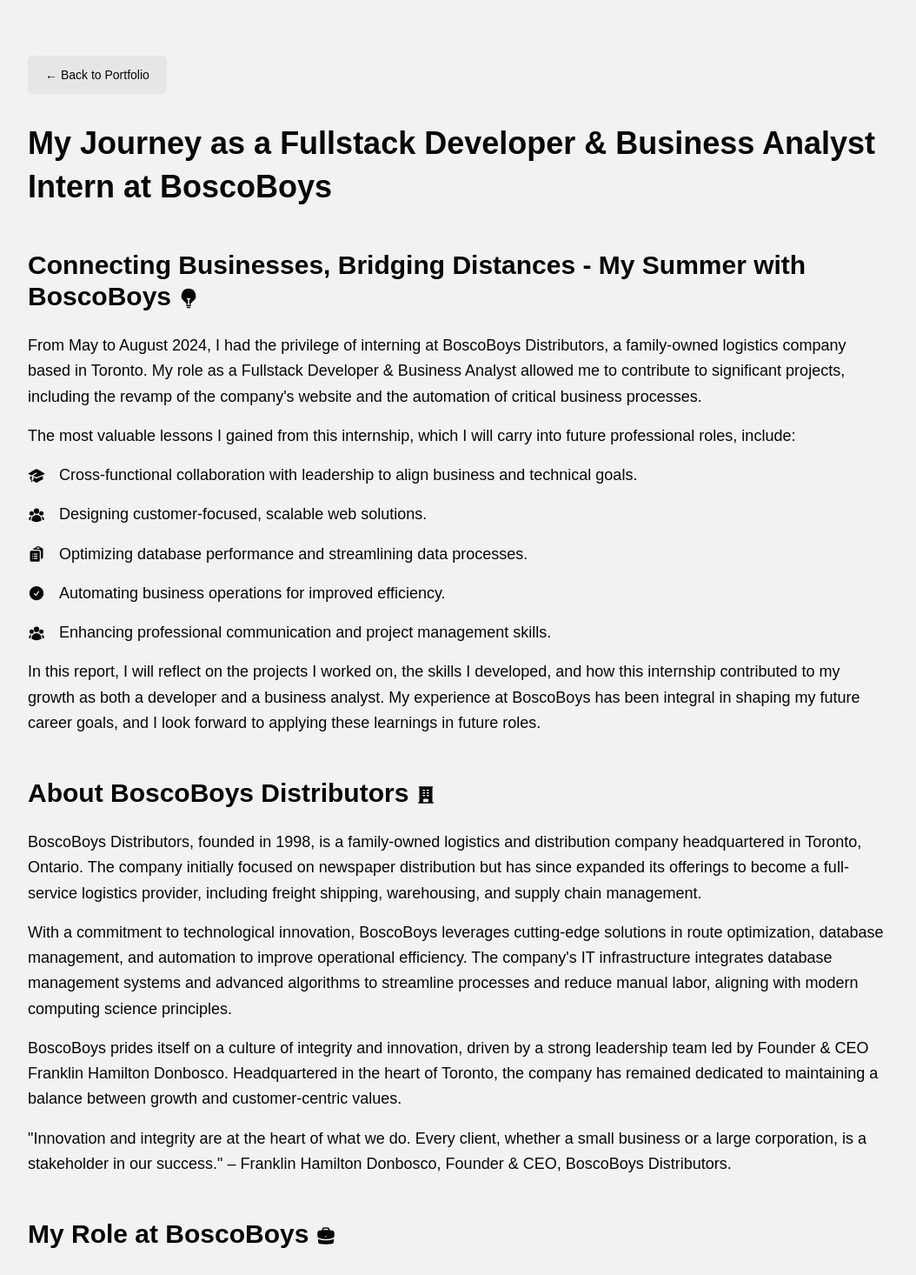
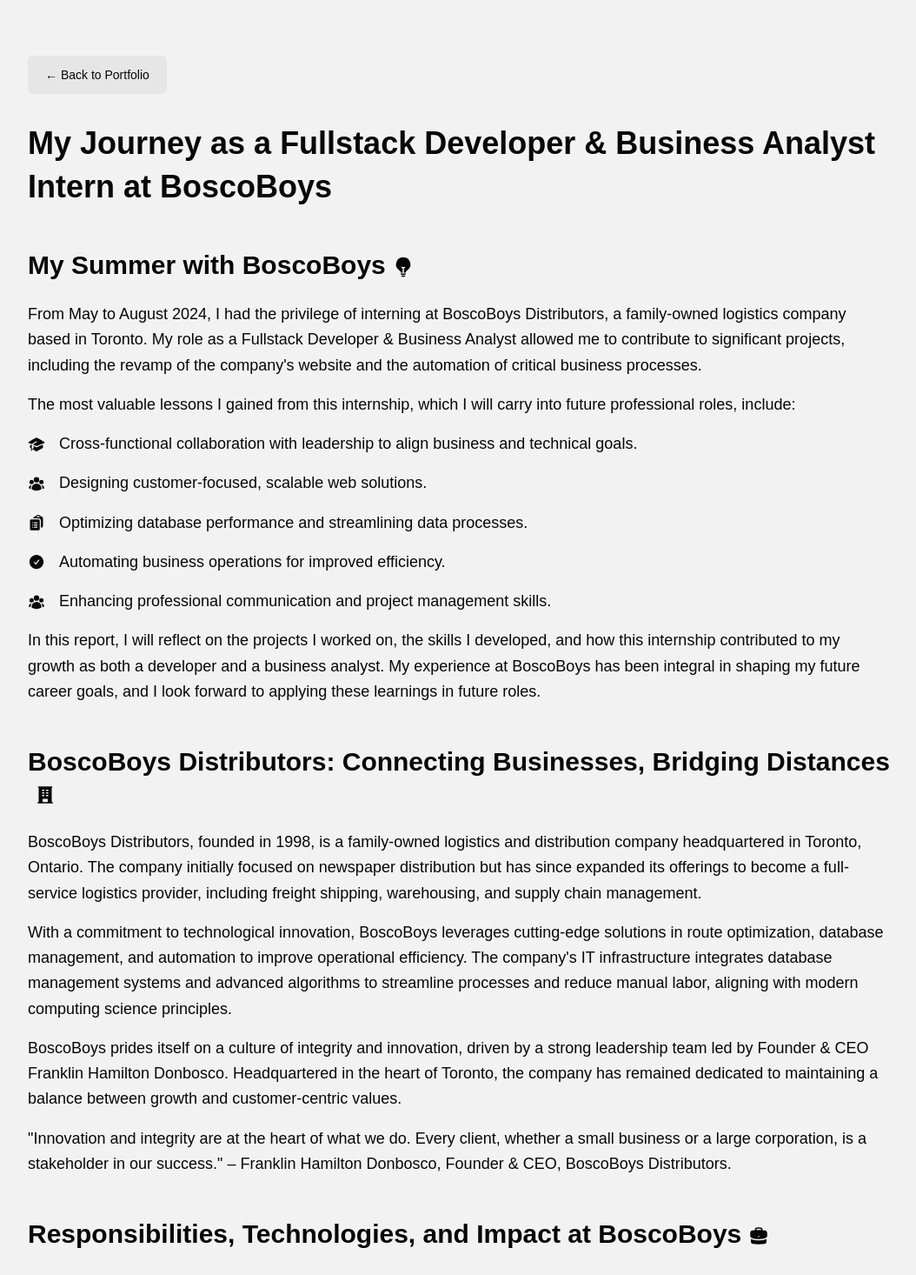
Before and after one commit to P541M/portfolio-old, a React (Create React App) app: page /s24-work-term-report in a window 1280 px wide. Shown: the top 1466 px of the page at 87% size, without its empty margins (112-1166 px from the left). Built offline with nearby package versions, Linux system fonts and the light colour scheme.

Commit message:
feat: adjusted titles

```diff
--- a/src/components/S24WorkTermReport.jsx
+++ b/src/components/S24WorkTermReport.jsx
@@ -36,7 +36,7 @@ const S24WorkTermReport = () => {
         {/* Introduction */}
         <section className="mb-12">
           <h3 className="mb-6 text-left text-3xl font-semibold text-text">
-            Connecting Businesses, Bridging Distances - My Summer with BoscoBoys
+            My Summer with BoscoBoys
             <LightBulbIcon className="ml-2 inline-block h-6 w-6 text-text" />
           </h3>
           <p className="mt-4 text-left text-lg leading-relaxed text-text">
@@ -87,7 +87,7 @@ const S24WorkTermReport = () => {
         {/* Employer Information */}
         <section className="mb-12">
           <h3 className="mb-6 text-left text-3xl font-semibold text-text">
-            About BoscoBoys Distributors
+            BoscoBoys Distributors: Connecting Businesses, Bridging Distances
             <BuildingOfficeIcon className="ml-2 inline-block h-6 w-6 text-text" />
           </h3>
           <p className="mt-4 text-left text-lg leading-relaxed text-text">
@@ -124,7 +124,7 @@ const S24WorkTermReport = () => {
         {/* Job Description */}
         <section className="mb-12">
           <h3 className="mb-6 text-left text-3xl font-semibold text-text">
-            My Role at BoscoBoys
+            Responsibilities, Technologies, and Impact at BoscoBoys
             <BriefcaseIcon className="ml-2 inline-block h-6 w-6 text-text" />
           </h3>
           <p className="mt-4 text-left text-lg leading-relaxed text-text">
@@ -472,7 +472,7 @@ const S24WorkTermReport = () => {
         {/* Conclusion */}
         <section className="mb-12">
           <h3 className="mb-6 text-left text-3xl font-semibold text-text">
-            Conclusion & Key Takeaways
+            Reflections on Growth and Future Aspirations
             <CheckCircleIcon className="ml-2 inline-block h-6 w-6 text-text" />
           </h3>
           <p className="mt-4 text-left text-lg leading-relaxed text-text">
@@ -514,7 +514,7 @@ const S24WorkTermReport = () => {
         {/* Acknowledgments */}
         <section className="mb-12">
           <h3 className="mb-6 text-left text-3xl font-semibold text-text">
-            Acknowledgments
+            Gratitude & Mentorship: The People Behind My Growth
             <HeartIcon className="ml-2 inline-block h-6 w-6 text-text" />
           </h3>
 
```
